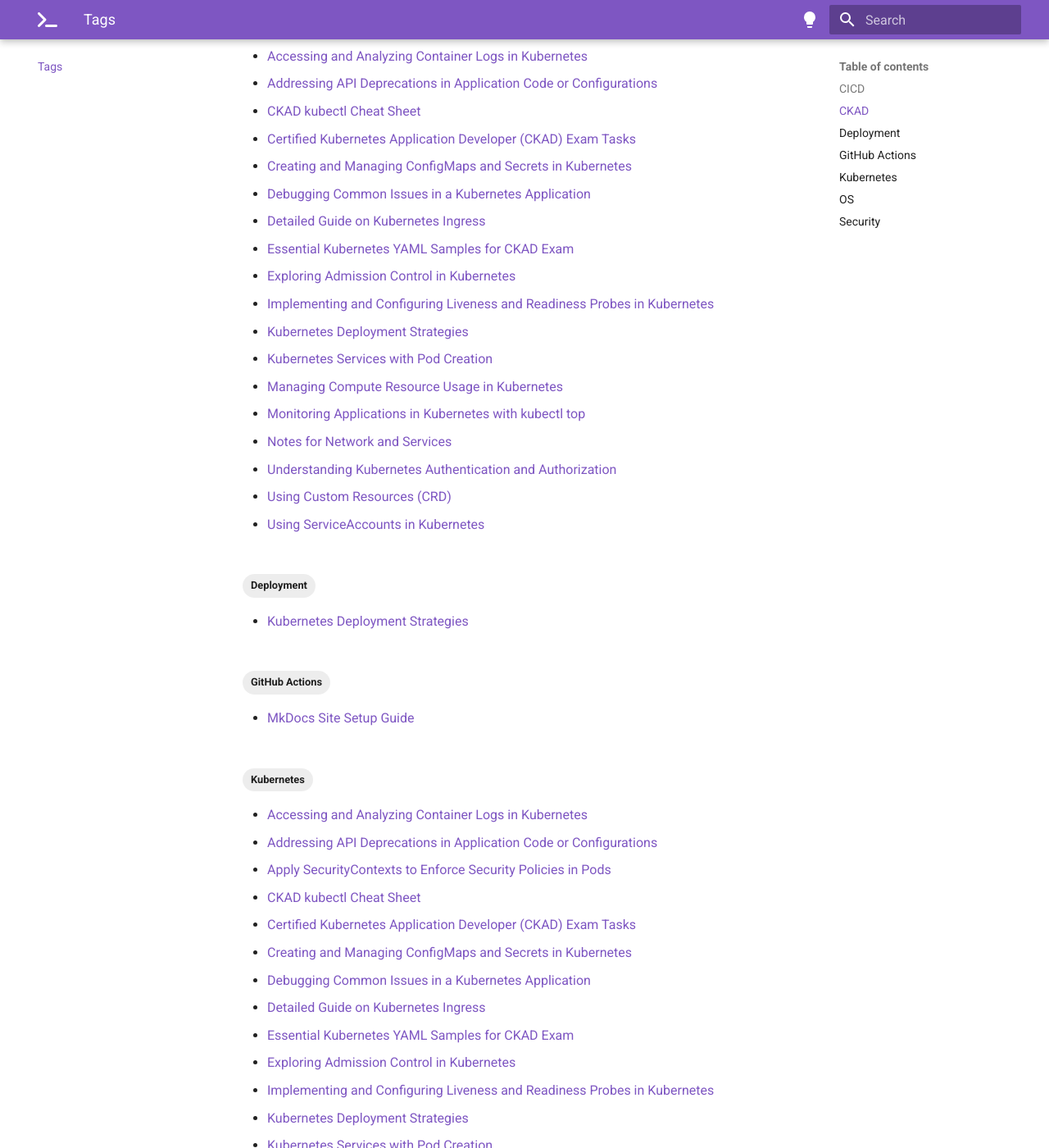
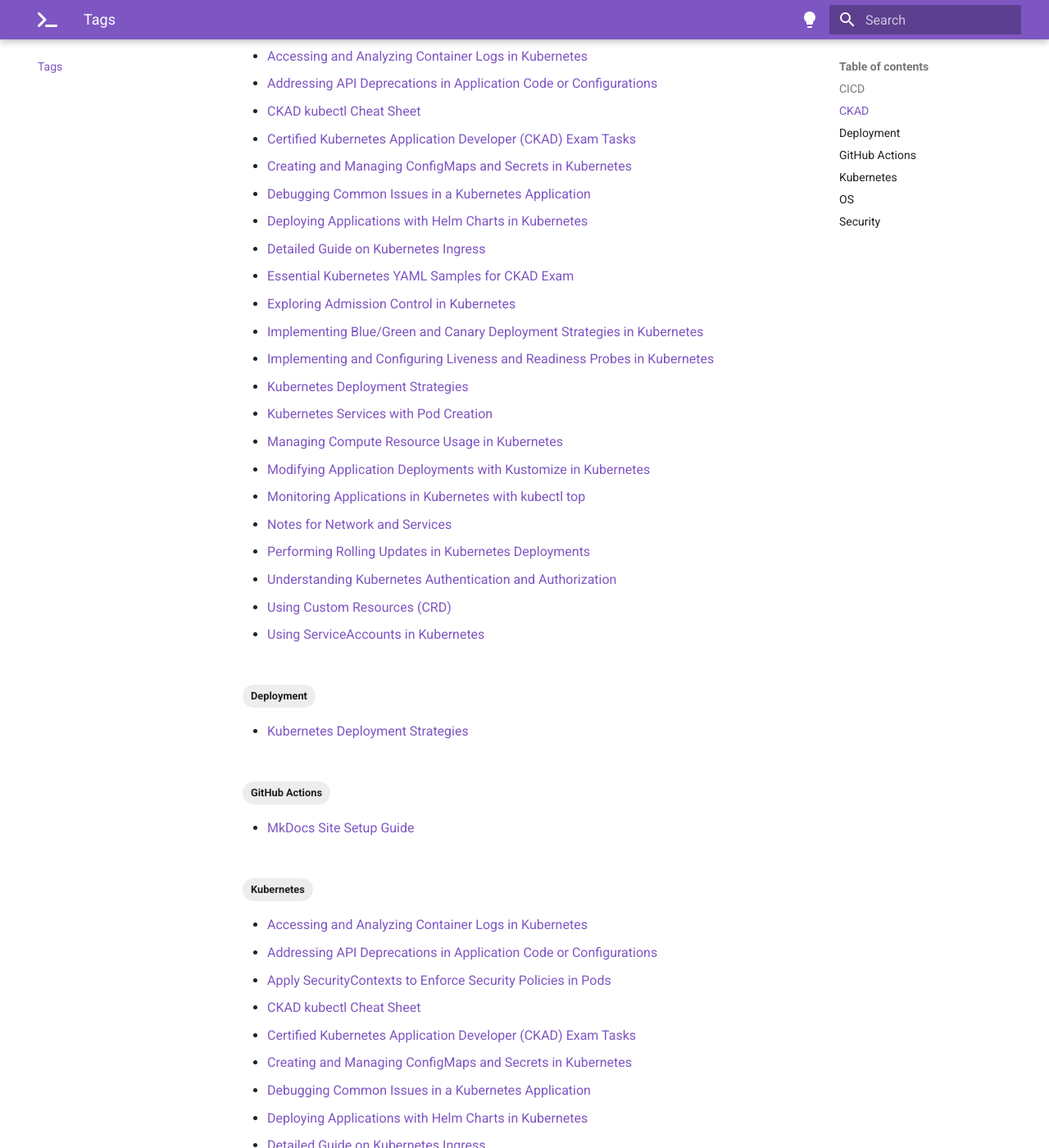
Before and after one commit to imyashkale/portfolio, an MkDocs documentation site: the page built from docs/tags.md, in a window 1280 px wide and 1400 px high, scrolled down 408 px. Shown: the whole window at 82% size. Built offline with MkDocs 1.6.1 and Material for MkDocs 9.7.7, drawn with Linux system fonts in a browser that asks for light colours; part of the change alters nothing that is shown; some of the changed text lies outside the part shown.

Commit message:
CKAD: Applications Deployment Updated

````diff
--- /dev/null
+++ b/docs/blog/posts/ckad/blue-green-canary-deployment.md
@@ -0,0 +1,182 @@
+---
+title: Implementing Blue/Green and Canary Deployment Strategies in Kubernetes
+date: 2023-11-18 13:34:01
+categories:
+  - Kubernetes
+  - CKAD
+tags:
+  - Kubernetes
+  - CKAD
+---
+
+## Overview
+
+Learn how to implement blue/green and canary deployment strategies in Kubernetes. These methods enhance stability and reliability when deploying new versions of applications.
+
+!!! note "Key Concepts"
+    Blue/Green and Canary deployments are strategies to reduce risks during application updates, allowing gradual and controlled rollouts.
+
+## Blue/Green Deployment
+
+### What is Blue/Green Deployment?
+
+Blue/Green Deployment involves two identical environments: one active (Blue) and one idle (Green). New versions are deployed to Green and, after testing, traffic is switched from Blue to Green.
+
+### Example Blue/Green Setup
+
+**Blue Deployment**:
+
+```yaml
+apiVersion: apps/v1
+kind: Deployment
+metadata:
+  name: blue-deployment
+  labels:
+    app: bluegreen-test
+    color: blue
+spec:
+  replicas: 1
+  selector:
+    matchLabels:
+      app: bluegreen-test
+      color: blue
+  template:
+    metadata:
+      labels:
+        app: bluegreen-test
+        color: blue
+    spec:
+      containers:
+        - name: nginx
+          image: nginx:1.14.2
+          ports:
+            - containerPort: 80
+```
+
+**Green Deployment**:
+
+```yaml
+apiVersion: apps/v1
+kind: Deployment
+metadata:
+  name: green-deployment
+  labels:
+    app: bluegreen-test
+    color: green
+spec:
+  replicas: 1
+  selector:
+    matchLabels:
+      app: bluegreen-test
+      color: green
+  template:
+    metadata:
+      labels:
+        app: bluegreen-test
+        color: green
+    spec:
+      containers:
+        - name: nginx
+          image: nginx:1.15.8
+          ports:
+            - containerPort: 80
+```
+
+**Service to Switch Traffic**:
+
+```yaml
+apiVersion: v1
+kind: Service
+metadata:
+  name: bluegreen-test-svc
+spec:
+  selector:
+    app: bluegreen-test
+    color: blue  # Change to green to switch traffic
+  ports:
+    - protocol: TCP
+      port: 80
+```
+
+!!! tip "Switching Traffic"
+    Update the `color` label in the Service from `blue` to `green` to direct traffic to the new version.
+
+## Canary Deployment
+
+### What is Canary Deployment?
+
+Canary Deployment involves rolling out a new version to a small subset of users before deploying it to the entire user base, allowing for gradual and controlled updates.
+
+### Example Canary Setup
+
+**Main Deployment**:
+
+```yaml
+apiVersion: apps/v1
+kind: Deployment
+metadata:
+  name: main-deployment
+spec:
+  replicas: 5  # Main user base
+  template:
+    metadata:
+      labels:
+        app: canary-test
+        environment: main
+    spec:
+      containers:
+        - name: nginx
+          image: nginx:1.14.2
+          ports:
+            - containerPort: 80
+```
+
+**Canary Deployment**:
+
+```yaml
+apiVersion: apps/v1
+kind: Deployment
+metadata:
+  name: canary-deployment
+spec:
+  replicas: 1  # Subset of users
+  template:
+    metadata:
+      labels:
+        app: canary-test
+        environment: canary
+    spec:
+      containers:
+        - name: nginx
+          image: nginx:1.15.8
+          ports:
+            - containerPort: 80
+```
+
+**Service to Direct Traffic**:
+
+```yaml
+apiVersion: v1
+kind: Service
+metadata:
+  name: canary-test-svc
+spec:
+  selector:
+    app: canary-test
+  ports:
+    - protocol: TCP
+      port: 80
+```
+
+!!! tip "Managing Traffic"
+    Control user exposure to the new version by adjusting the number of replicas in the canary deployment.
+
+## Conclusion
+
+Blue/Green and Canary deployment strategies in Kubernetes offer a methodical approach to manage application updates, reducing risks and ensuring a smoother rollout process.
+
+```
+
+---
+
+This markdown content is designed for the MkDocs Material theme and provides a structured guide with sample values for setting up blue/green and canary deployments in Kubernetes.
--- a/docs/blog/posts/ckad/ckad-tasks.md
+++ b/docs/blog/posts/ckad/ckad-tasks.md
@@ -24,10 +24,10 @@ tags:
 
 ### Tasks
 
-- Implement a blue/green or canary deployment strategy.
-- Perform rolling updates on a Deployment.
-- Deploy an application using a Helm chart.
-- Modify an application deployment using Kustomize.
+- [Implement a blue/green or canary deployment strategy.](blue-green-canary-deployment.md)
+- [Perform rolling updates on a Deployment.](rolling-updates.md)
+- [Deploy an application using a Helm chart.](helm-charts.md)
+- [Modify an application deployment using Kustomize.](kustomize.md)
 
 ## Application Observability and Maintenance (15%)
 
--- /dev/null
+++ b/docs/blog/posts/ckad/helm-charts.md
@@ -0,0 +1,54 @@
+---
+title: Deploying Applications with Helm Charts in Kubernetes
+date: 2023-11-18 13:34:01
+categories:
+  - Kubernetes
+  - CKAD
+tags:
+  - Kubernetes
+  - CKAD
+---
+
+## Overview
+
+Deploying applications in Kubernetes can be simplified using Helm, a package manager for Kubernetes. This post guides you through deploying an application using a Helm chart.
+
+!!! note
+    For detailed Helm installation instructions, refer to [Installing Helm](https://helm.sh/docs/intro/install/). Helm Charts package all the resource definitions needed to deploy an application in Kubernetes.
+
+## Deploying an Application with Helm
+
+Helm simplifies Kubernetes application deployment by packaging all necessary resources in a chart. Here’s how to deploy an application using Helm:
+
+### 1. Add a Helm Repository
+
+First, add a Helm repository. Repositories contain collections of charts.
+
+```bash
+helm repo add bitnami https://charts.bitnami.com/bitnami
+```
+
+### 2. Update the Repository
+
+Update the repository to ensure you have the latest charts.
+
+```bash
+helm repo update
+```
+
+### 3. Install a Chart
+
+Choose and install a chart from the repository. For example, to install a DokuWiki chart from the Bitnami repository:
+
+```bash
+helm install --set persistence.enabled=false -n dokuwiki dokuwiki bitnami/dokuwiki
+```
+
+This command installs DokuWiki, a wiki software, with disabled persistence and in the namespace `dokuwiki`.
+
+!!! tip
+    Use `helm search repo [repository-name]` to find available charts in a repository. Customize the installation with `--set` to alter chart configurations.
+
+## Conclusion
+
+Helm charts streamline the deployment of applications in Kubernetes, bundling all the necessary Kubernetes resources. By following these steps, you can efficiently deploy and manage applications across your Kubernetes clusters.
--- /dev/null
+++ b/docs/blog/posts/ckad/kustomize.md
@@ -0,0 +1,73 @@
+---
+title: Modifying Application Deployments with Kustomize in Kubernetes
+date: 2023-11-18 13:34:01
+categories:
+  - Kubernetes
+  - CKAD
+tags:
+  - Kubernetes
+  - CKAD
+---
+
+## Overview
+
+Kustomize is a powerful tool in Kubernetes for customizing application deployments. It allows you to modify and manage configurations without altering the original YAML files. This post covers how to use Kustomize to modify a Kubernetes deployment.
+
+!!! note
+    Kustomize is built into `kubectl` as of version 1.14. Ensure your Kubernetes setup is updated.
+
+## Using Kustomize to Modify Deployments
+
+Kustomize lets you manage Kubernetes objects with a declarative approach. It's particularly useful for handling ConfigMaps and Secrets.
+
+### Example: Modifying a ConfigMap
+
+A ConfigMap in Kubernetes stores non-confidential data in key-value pairs. It can be used to store configuration files and environment variables.
+
+1 **Create a ConfigMap**
+
+Here's an example ConfigMap:
+
+```yaml
+apiVersion: v1
+kind: ConfigMap
+metadata:
+    name: my-configmap
+data:
+    message: "Hello World!"
+    app.cfg: |
+    # A configuration file!
+    key1=value1
+    key2=value2
+```
+
+2 **Reference the ConfigMap in a Pod**
+
+Pods can use ConfigMaps as environment variables or mounted volumes.
+
+```yaml
+apiVersion: v1
+kind: Pod
+metadata:
+    name: cm-pod
+spec:
+    restartPolicy: Never
+    containers:
+    - name: busybox
+        image: busybox:stable
+        # Reference ConfigMap here
+```
+
+3 **Use Kustomize to Modify the ConfigMap**
+
+With Kustomize, you can create an overlay that changes the values in the ConfigMap without modifying the original file.
+
+- Create a `kustomization.yaml` file that specifies the modifications.
+- Apply the changes using `kubectl apply -k`.
+
+!!! tip
+    Kustomize can be used to manage a variety of Kubernetes resources, including Deployments, Services, and more. It's a versatile tool for customizing and managing your Kubernetes applications.
+
+## Conclusion
+
+Kustomize offers a flexible way to manage Kubernetes applications' configurations. By using Kustomize, you can easily modify deployments, keeping your configurations consistent and manageable【68†source】.
--- /dev/null
+++ b/docs/blog/posts/ckad/rolling-updates.md
@@ -0,0 +1,56 @@
+---
+title: Performing Rolling Updates in Kubernetes Deployments
+date: 2023-12-07 10:18:01
+categories:
+  - Kubernetes
+  - CKAD
+tags:
+  - Kubernetes
+  - CKAD
+---
+
+## Overview
+
+Learn how to perform rolling updates in Kubernetes Deployments, allowing for zero-downtime updates. This guide outlines the steps for updating a Deployment while ensuring continuous service availability.
+
+!!! note
+    Before proceeding, ensure you have a basic understanding of Kubernetes Deployments and Services. Visit [Kubernetes Documentation](https://kubernetes.io/docs/concepts/workloads/controllers/deployment/) for more information.
+
+## Steps for a Rolling Update
+
+Rolling updates replace old Pods with new ones, seamlessly updating your application without downtime.
+
+### 1. Initiate the Rolling Update
+
+Start by updating the Deployment's pod template, typically by changing the image version.
+
+Example:
+
+```bash
+kubectl set image deployment.v1.apps/my-deployment nginx=nginx:1.16.1
+```
+
+### 2. Monitor the Rollout
+
+Check the status of the update to ensure it's progressing correctly.
+
+```bash
+kubectl rollout status deployment/my-deployment
+```
+
+### 3. Undo the Update if Needed
+
+If problems arise during the update, you can revert to the previous state.
+
+```bash
+kubectl rollout undo deployment/my-deployment
+```
+
+!!! tip
+    Always test updates in a staging environment and monitor the deployment closely during the rollout. Be prepared to rollback if any issues are detected.
+
+## Conclusion
+
+Rolling updates in Kubernetes provide a robust mechanism for updating applications without service interruption. By following these steps, you can maintain high availability while deploying new versions or configurations.
+
+---
````
